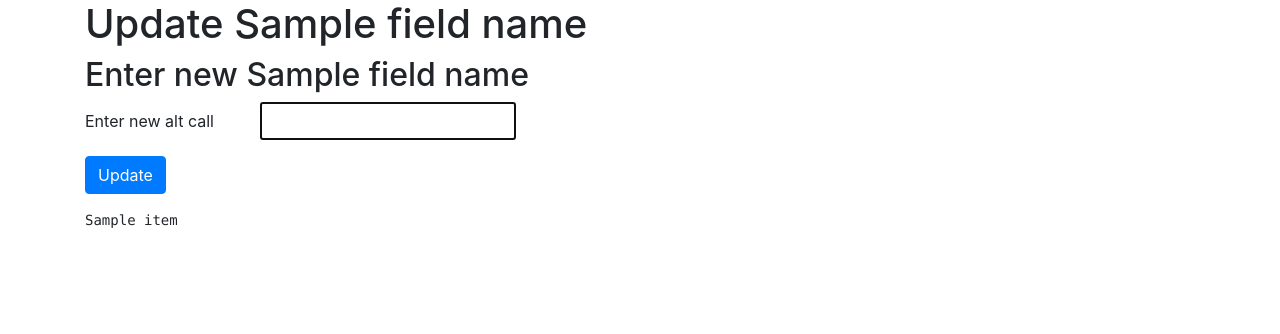
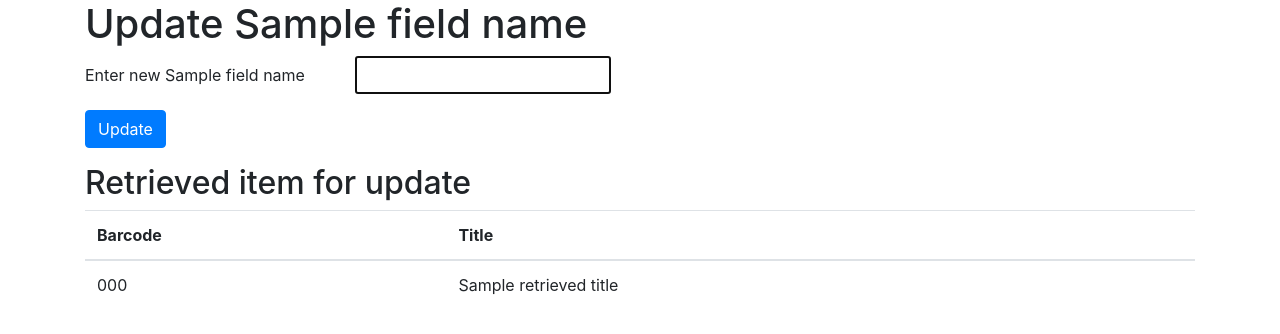
Before and after one commit to WRLC/scf-utils, a Flask app: template templates/get_input.html in a window 1280 px wide. Shown: the part 56-390 px from the top of the page. Run offline with Flask 2, Linux system fonts and the light colour scheme; the template is opened without the code that fills it: most values are stand-ins (such as "Sample title", 1, 10 or a date in 2020); some libraries are stand-ins or nearby versions.

Commit message:
clean up display

```diff
--- a/app.py
+++ b/app.py
@@ -23,8 +23,10 @@ app.config['SHARED_SECRET'] = settings.SHARED_SECRET
 app.config['XPATH'] = {
     'alt_call' : './/item_data/alternative_call_number',
     'alt_call_type' : './/item_data/alternative_call_number_type',
+    'barcode' : './/item_data/barcode',
     'int_note' : './/item_data/internal_note_1',
-    'mms_id' : './/mms_id'
+    'mms_id' : './/mms_id',
+    'title' : './/title',
 }
 
 # audit log
@@ -95,11 +97,20 @@ def get_alt_call_input():
     except requests.exceptions.RequestException as e:
         return e.args[0]
     item_record = item.decode(encoding='utf-8')
+    item_root = _parse_item(item_record)
+    # grab some fields from retrieved item to show operator
+    try:
+        retrieved_barcode = item_root.find(app.config['XPATH']['barcode']).text
+        retrieved_title = item_root.find(app.config['XPATH']['title']).text.strip('/')
+    except:
+        return abort(500)
     return render_template('get_input.html',
-														barcode=barcode,
-														field_name=field_name,
-                                                        update_function='update_alt_call_field',
-														item=item_record)
+                           barcode=barcode,
+                           field_name=field_name,
+                           item=item_record,
+                           update_function='update_alt_call_field',
+                           retrieved_barcode=retrieved_barcode,
+                           retrieved_title=retrieved_title)
 
 @app.route('/update-field/alt-call/update', methods=['POST'])
 @auth_required
@@ -137,11 +148,20 @@ def get_int_note_input():
     except requests.exceptions.RequestException as e:
         return e.args[0]
     item_record = item.decode(encoding='utf-8')
+    item_root = _parse_item(item_record)
+    # grab some fields from retrieved item to show operator
+    try:
+        retrieved_barcode = item_root.find(app.config['XPATH']['barcode']).text
+        retrieved_title = item_root.find(app.config['XPATH']['title']).text
+    except:
+        abort(500)
     return render_template('get_input.html',
-                            barcode=barcode,
-                            field_name=field_name,
-                            update_function='update_int_note_field',
-                            item=item_record)
+                           barcode=barcode,
+                           field_name=field_name,
+                           item=item_record,
+                           update_function='update_int_note_field',
+                           retrieved_barcode=retrieved_barcode,
+                           retrieved_title=retrieved_title)
 
 @app.route('/update-field/int-note/update', methods=['POST'])
 @auth_required
@@ -197,31 +217,38 @@ def _alma_put(resource, payload=None, params=None, fmt='xml'):
     else:
         return r.content
 
+def _parse_item(item_record):
+    '''
+    Returns Element tree from string
+    '''
+    try:
+        root = ET.fromstring(item_record)
+        return root
+    except ET.ParseError as e:
+        return e.args[0]
+
+
 def _update_field(item_record, field, new_val):
     '''
     updates a feild in marcxml record pass in record as xml,
     field name to be updated (must also be configured in XPATH
     setting), and the new value the field should be updated to.
     '''
-    item = item_record
-    try:
-        root = ET.fromstring(item)
-    except ET.ParseError as e:
-        return e.args[0]
+    item_root = _parse_item(item_record)
     # get id
-    mms_id = root.find(app.config['XPATH']['mms_id']).text
+    mms_id = item_root.find(app.config['XPATH']['mms_id']).text
     # update field
-    root.find(app.config['XPATH'][field]).text = new_val
+    item_root.find(app.config['XPATH'][field]).text = new_val
     # if field is alt call, enforce alt call type
     if field == 'alt_call':
         try:
-            enforced = _enforce_call_type(root)
+            enforced = _enforce_call_type(item_root)
         except:
             return "could not enforce call type, aborting"
 
     #try to post the modified item record back up to Alma or return an error
-    item_link = root.attrib['link']
-    updated_item = ET.tostring(root, encoding="utf-8")
+    item_link = item_root.attrib['link']
+    updated_item = ET.tostring(item_root, encoding="utf-8")
 
     try:
         result = _alma_put(item_link, payload=updated_item)
--- a/templates/get_input.html
+++ b/templates/get_input.html
@@ -2,17 +2,30 @@
 
 {% block content %}
     <h1>Update {{ field_name }}</h1>
-    <h2>Enter new {{ field_name }}</h2>
     <form id="lookup-item" action="{{ url_for(update_function) }}" method="post">
         <input type="hidden" id="barcode" name="barcode" value="{{ barcode }}">
         <input type="hidden" id="item-record" name="item-record" value="{{ item }}">
 	<div class="form-group row">
-            <label for="alt-call" class="col-sm-2 col-form-label">Enter new alt call</label>
+            <label for="alt-call" class="col-sm-3 col-form-label">Enter new {{ field_name }}</label>
 	    <input name="new_val" id="new_val" type="text" autofocus>
 	</div>
 	<div class="form-group">
 	    <button type="submit" class="btn btn-primary">Update</button>
 	</div>
     </form>
-  <pre>{{ item }}</pre>
+  <h2>Retrieved item for update</h2>
+  <table class="table">
+    <thread>
+      <tr>
+        <th scope="col">Barcode</th>
+        <th scope="col">Title</th>
+      </tr>
+    </thread>
+    <tbody>
+      <tr>
+        <td>{{ retrieved_barcode }}</td>
+        <td>{{ retrieved_title }}</td>
+      </tr>
+    </tbody>
+  </table>
 {% endblock %}
```
Also changed, not shown: templates/update_item.html (deleted, +0 -23 lines).
